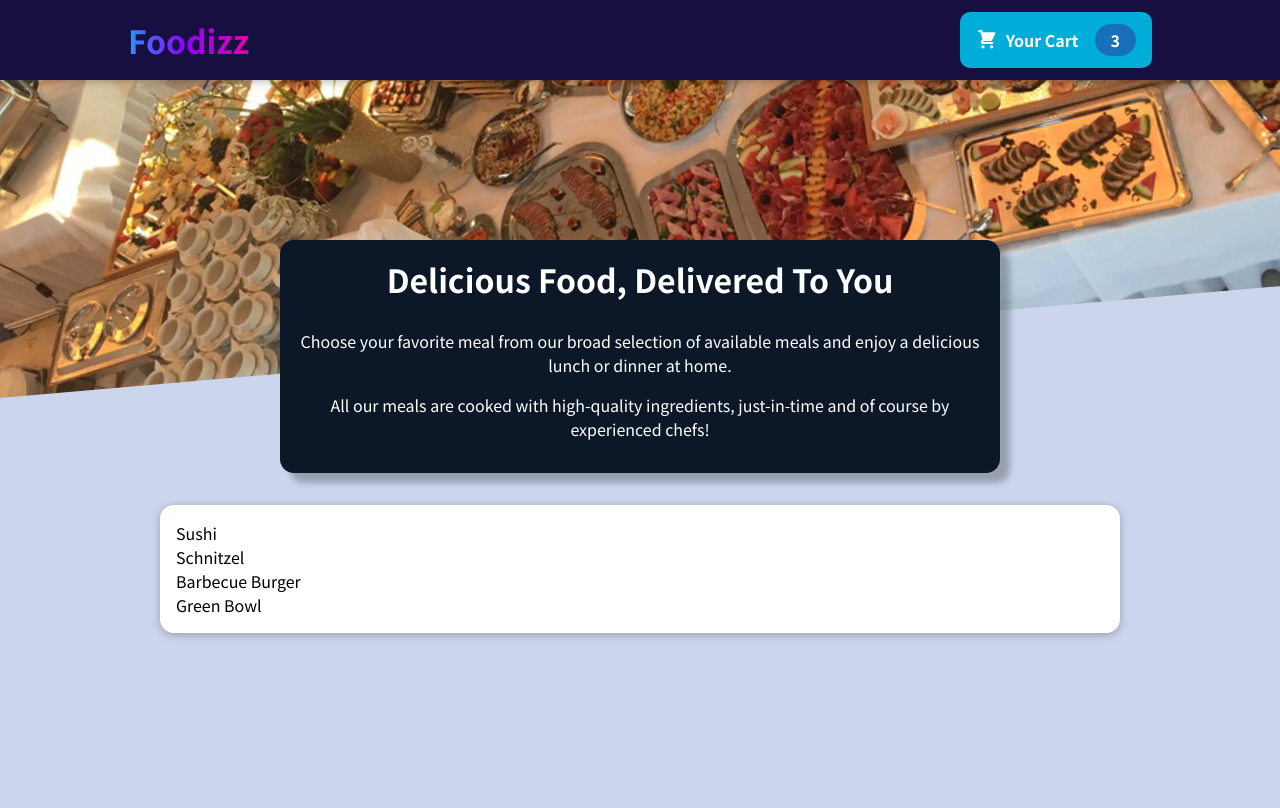
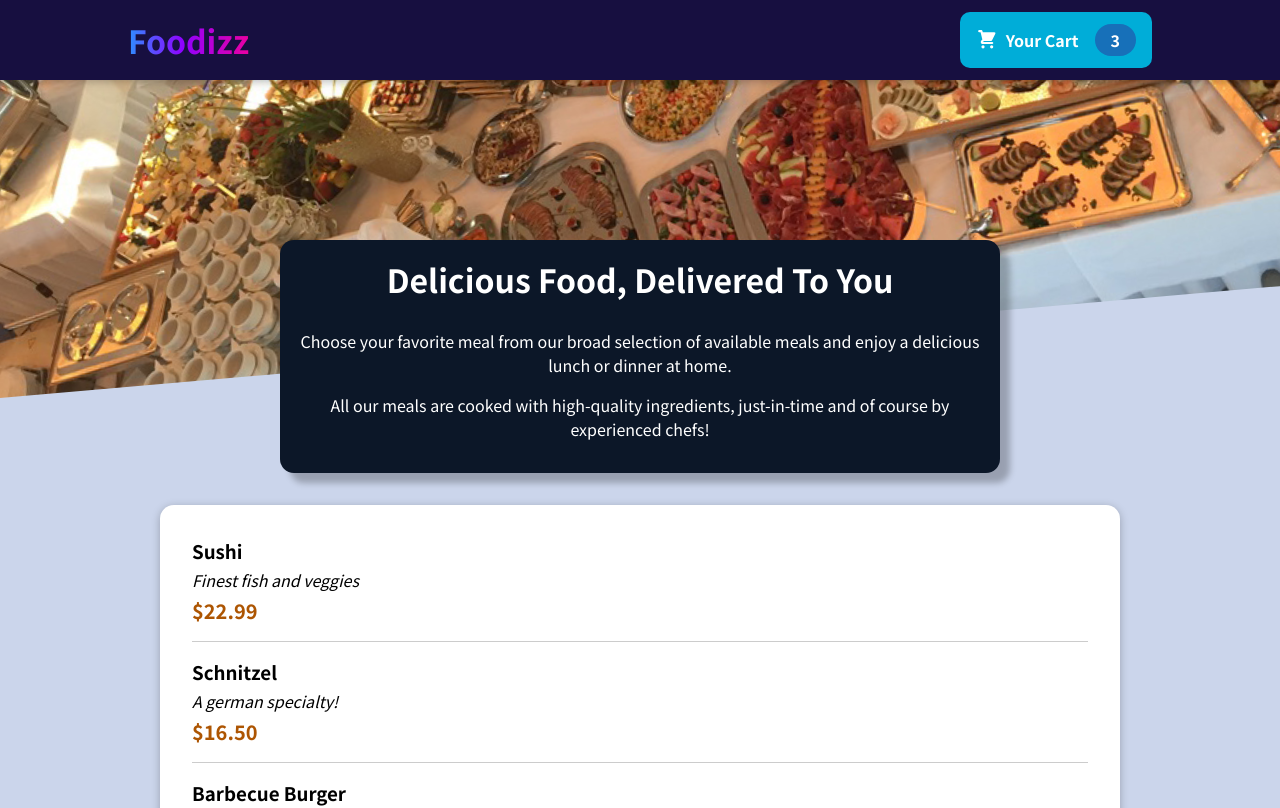
Before and after one commit to devparekh24/foodizz-app, a React (Create React App) app: page / in a window 1280 px wide. Shown: the top 808 px of the page. Built offline with nearby package versions, Linux system fonts and the light colour scheme.

Commit message:
added MealItem

```diff
--- a/src/components/Meals/AvailableMeals/AvailableMeals.js
+++ b/src/components/Meals/AvailableMeals/AvailableMeals.js
@@ -2,11 +2,17 @@ import React from 'react'
 import data from '../data.json'
 import './AvailableMeals.css'
 import Card from '../../UI/Card/Card'
+import MealItem from '../MealItem/MealItem'
 
 const AvailableMeals = () => {
 
     const mealsList = data.map((item) => {
-        return <li key={item.id}>{item.name}</li>
+        return <MealItem
+            key={item.id}
+            name={item.name}
+            description={item.description}
+            price={item.price}
+        />
     })
 
     return (
--- /dev/null
+++ b/src/components/Meals/MealItem/MealItem.css
@@ -0,0 +1,22 @@
+.meal {
+    display: flex;
+    justify-content: space-between;
+    margin: 1rem;
+    padding-bottom: 1rem;
+    border-bottom: 1px solid #ccc;
+  }
+
+  .meal h3 {
+    margin: 0 0 0.25rem 0;
+  }
+
+  .description {
+    font-style: italic;
+  }
+
+  .price {
+    margin-top: 0.25rem;
+    font-weight: bold;
+    color: #ad5502;
+    font-size: 1.25rem;
+  }
--- /dev/null
+++ b/src/components/Meals/MealItem/MealItem.js
@@ -0,0 +1,21 @@
+import React from 'react'
+import './MealItem.css'
+
+const MealItem = (props) => {
+
+    const price = `$${props.price.toFixed(2)}`
+    return (
+        <li className='meal'>
+            <div>
+                <h3>{props.name}</h3>
+                <div className='description'>{props.description}</div>
+                <div className='price'>{price}</div>
+            </div>
+            <div>
+
+            </div>
+        </li>
+    )
+}
+
+export default MealItem
```
Also changed, not shown: src/components/Meals/MealItem/MealItemForm.css (added, +20 -0 lines), src/components/Meals/MealItem/MealItemForm.js (added, +12 -0 lines).
